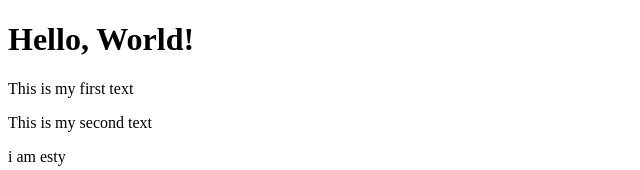
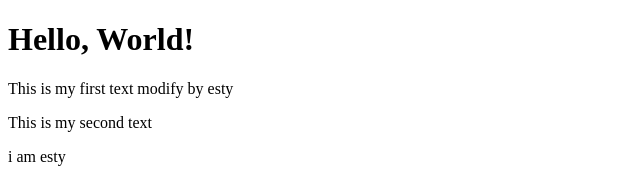
Before and after one commit to Rachel5803/tring_conflict, a plain HTML site: page index.html in a window 1280 px wide. Shown: the top 170 px of the page, without its empty margins (0-640 px from the left). Drawn offline with Linux system fonts and the light colour scheme.

Commit message:
change the first text

```diff
--- a/index.html
+++ b/index.html
@@ -8,7 +8,7 @@
 </head>
 <body>
     <h1 id="msg"></h1>
-    <p>This is my first text</p>
+    <p>This is my first text modify by esty</p>
     <p>This is my second text</p>
     <p>i am esty</p>
     <p>from rachely</p>
```
